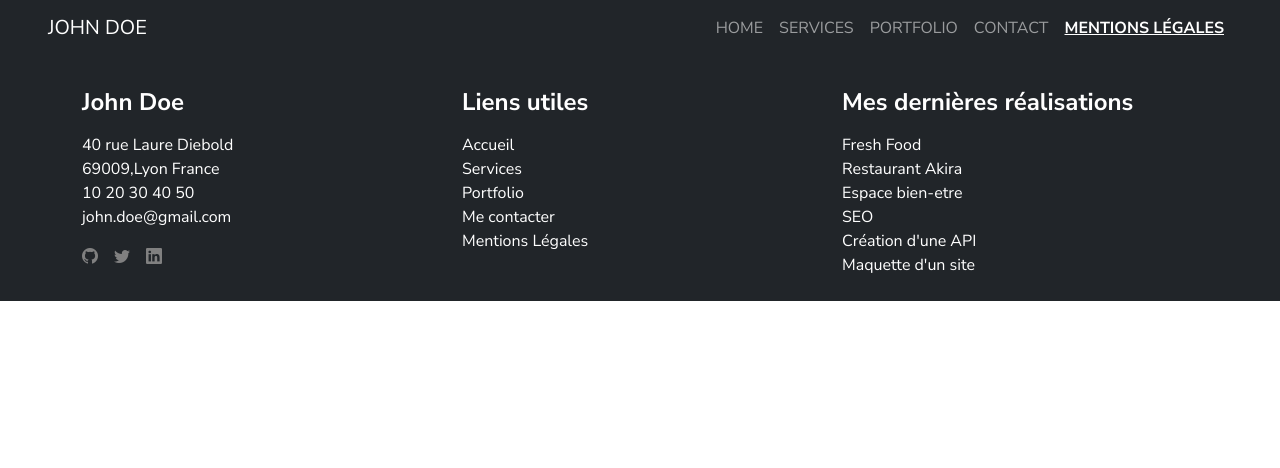
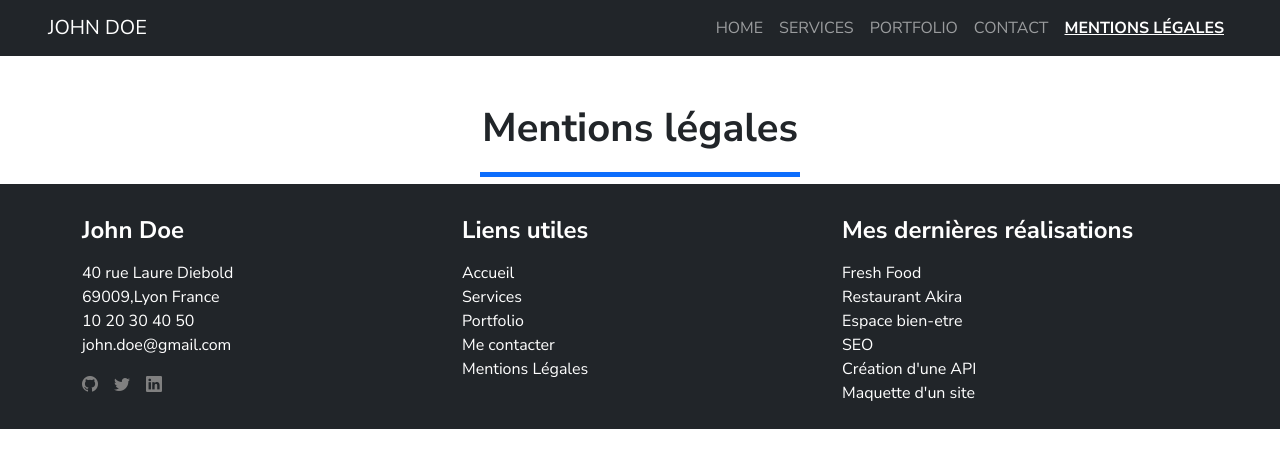
Before and after one commit to CamRossIL/CamRoss-Portfolio-React, a React (Vite) app: page /legales in a window 1280 px wide. Shown: the top 468 px of the page. Built offline with nearby package versions, Linux system fonts and the light colour scheme.

Commit message:
add title to legales page

```diff
--- a/src/pages/Legales.jsx
+++ b/src/pages/Legales.jsx
@@ -1,8 +1,11 @@
+import Title from "../components/Title";
+
 function Legales() {
 
   return (
-    <>
-    </>
+    <div>
+      <Title title="Mentions légales" text="" />
+    </div>
   )
 }
 
```
